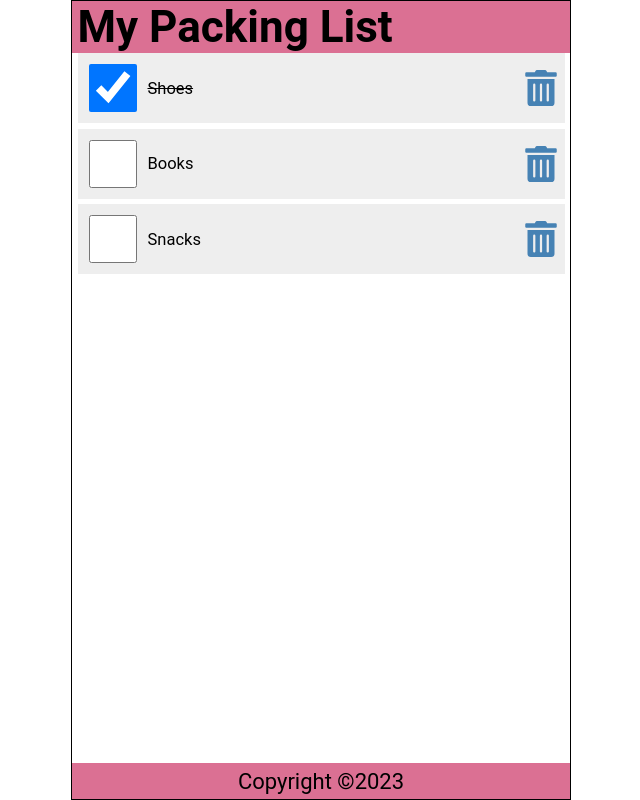
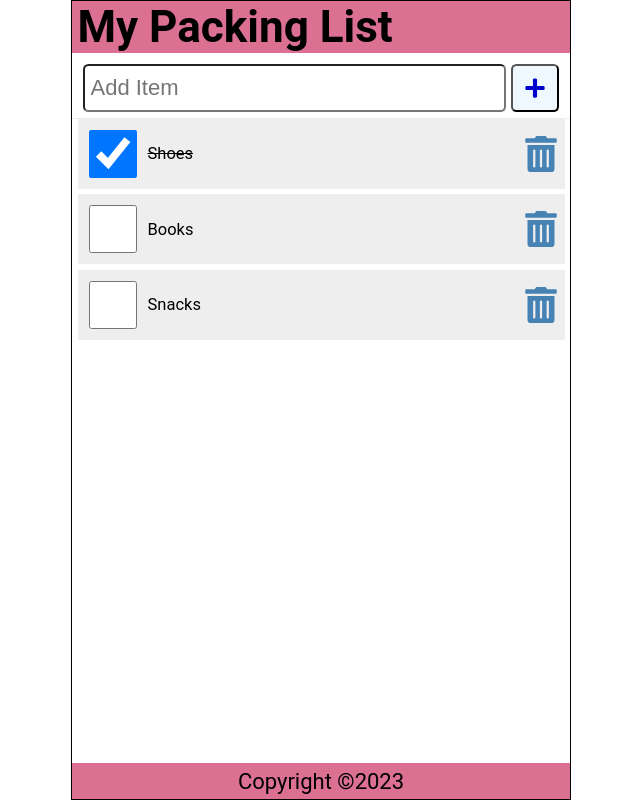
Before and after one commit to Stellamargy/Phase-2-React--Project, a React (Create React App) app: page / in a window 1280 px wide. Shown: the whole page, without its empty margins (319-959 px from the left). Built offline with nearby package versions, Linux system fonts and the light colour scheme.

Commit message:
CSS for Form element

```diff
--- a/src/AddItems.js
+++ b/src/AddItems.js
@@ -1,5 +1,28 @@
-function AddItem(){
+import { FaPlus } from "react-icons/fa";
+
+function AddItem({newItem,setNewItem,handleSubmit}){
     return(
+        <form className="addForm" onSubmit={handleSubmit}>
+            <label htmlFor="addItem">AddItem</label>
+            <input
+                type="text"
+                id="addItem"
+                autoFocus
+                required
+                placeholder="Add Item"
+                value={newItem}
+                setNewItem={setNewItem}
+
+            />
+            <button
+                type="submit"
+                aria-label="Add Item"
+            >
+                <FaPlus/>
+
+            </button>
+
+        </form>
 
     );
 }
--- a/src/App.js
+++ b/src/App.js
@@ -1,4 +1,5 @@
 import Header from "./Header";
+import AddItem from "./AddItems";
 import Content from "./Content";
 import Footer from "./Footer";
 import { useState } from "react";
@@ -22,6 +23,7 @@ import { useState } from "react";
 
         }
     ]);
+    const[newItem,setNewItem]=useState("")
     const handleCheck = (id) => {
         const listItems = items.map((item) => item.id === id ? { ...item, checked: !item.checked } : item);
         setItems(listItems);
@@ -34,10 +36,19 @@ import { useState } from "react";
         localStorage.setItem('shoppinglist', JSON.stringify(listItems));
     }
 
+    const handleSubmit=(e)=>{
+
+    }
+
 
     return(
         <div className="App">
             <Header title="My Packing List"/>
+            <AddItem
+                newItem={newItem}
+                setNewItem={setNewItem}
+                handleSubmit={handleSubmit}
+            />
             <Content
                 items={items}
                 handleCheck={handleCheck}
--- a/src/index.css
+++ b/src/index.css
@@ -116,3 +116,69 @@ ul li::before {
   color: red;
   outline: none;
 }
+.addForm {
+  width: 100%;
+  display: flex;
+  justify-content: flex-start;
+  margin: 0.5rem 0 0;
+  padding: 0 0.5rem 0.25rem;
+  border-bottom: 1px solid #eee;
+}
+
+.addForm label {
+  position: absolute;
+  left: -99999px;
+}
+
+.addForm input[type='text'] {
+  flex-grow: 1;
+  max-width: calc(100% - 50px);
+  min-height: 48px;
+  font-size: 1rem;
+  padding: 0.25rem;
+  border-radius: 0.25rem;
+  margin-right: 0.25rem;
+  outline: none;
+}
+
+button {
+  height: 48px;
+  min-width: 48px;
+  border-radius: 0.25rem;
+  padding: 0.5rem;
+  font-size: 1rem;
+  background-color: aliceblue;
+  color: mediumblue;
+  cursor: pointer;
+}
+
+button:focus,
+button:hover {
+  color: white;
+  background-color: limegreen;
+  outline: none;
+}
+
+.searchForm {
+  width: 100%;
+  display: flex;
+  justify-content: flex-start;
+  margin: 0.25rem 0 0;
+  padding: 0 0.5rem 0.25rem;
+  border-bottom: 1px solid #eee;
+}
+
+.searchForm label {
+  position: absolute;
+  left: -99999px;
+}
+
+.searchForm input[type='text'] {
+  flex-grow: 1;
+  max-width: 100%;
+  min-height: 48px;
+  font-size: 1rem;
+  padding: 0.25rem;
+  border-radius: 0.25rem;
+  outline: none;
+}
```
